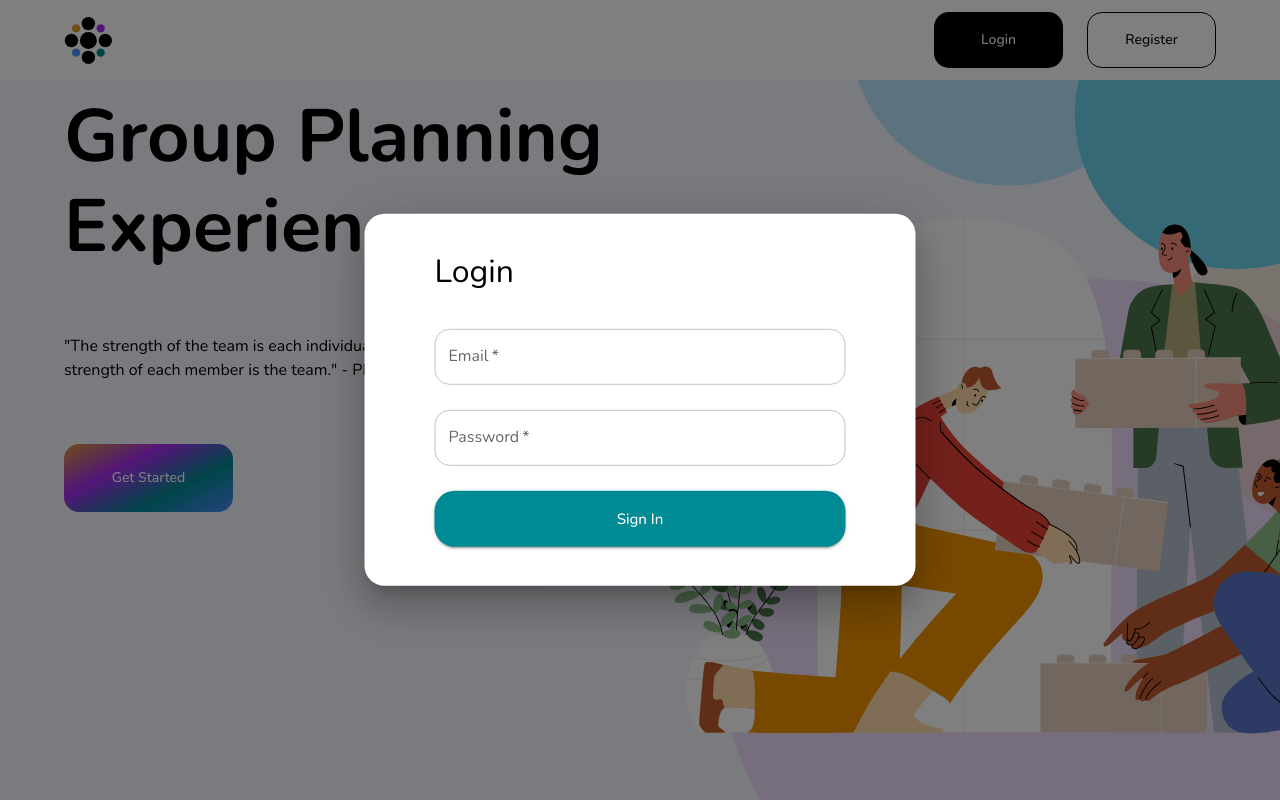
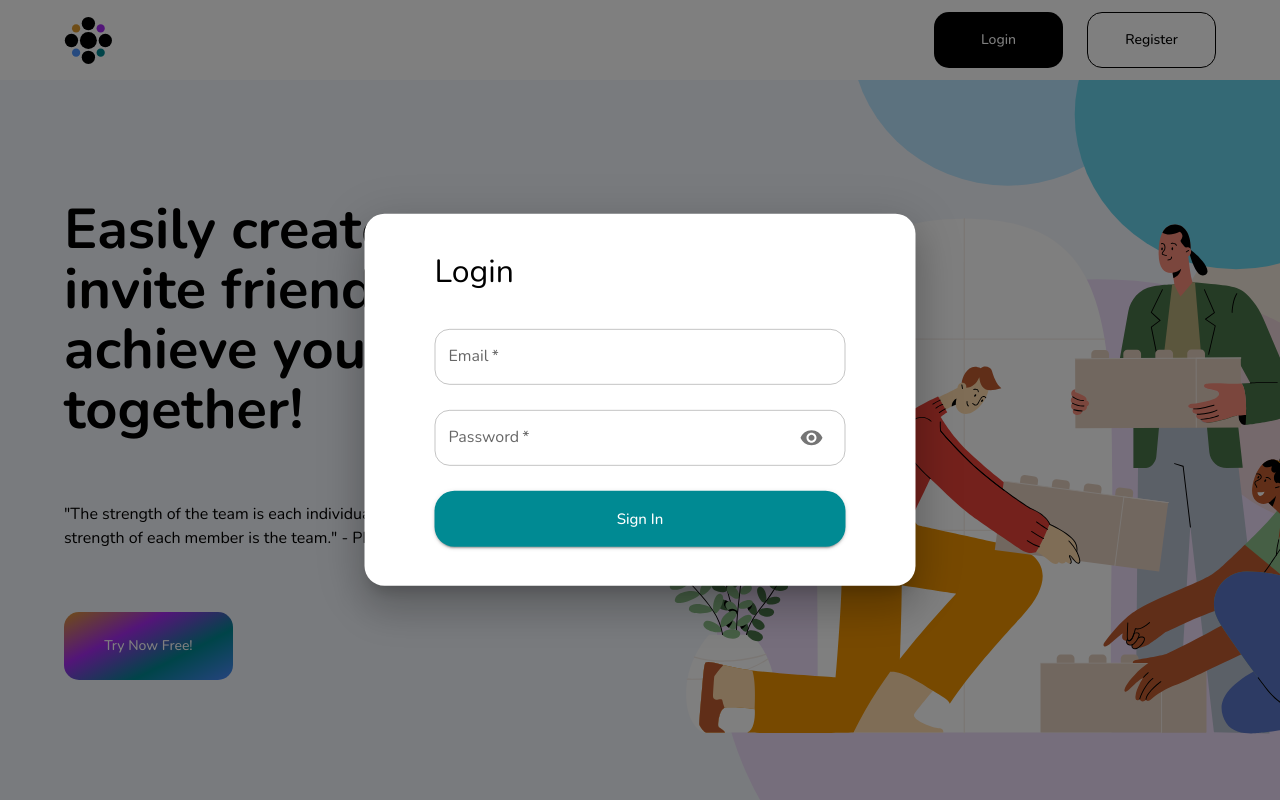
Before and after one commit to LeonMagnificat/Solid-FE, a React (Create React App) app: page / in a window 1280 px wide. Both pictures are taken after a click on the button "Login". Shown: the top 800 px of the page. Built offline with nearby package versions, Linux system fonts and the light colour scheme; no server answers.

Commit message:
currency

```diff
--- a/src/components/Group/Group.jsx
+++ b/src/components/Group/Group.jsx
@@ -14,6 +14,7 @@ export default function Group(props) {
   const [message, setMessage] = useState(false);
   const [infoText, setInfoText] = useState(false);
   const groups = useSelector((state) => state.user.groups);
+  const darkMode = useSelector((state) => state.user.darkMode);
 
   const handleOpen = () => {
     setOpen(true);
@@ -35,14 +36,14 @@ export default function Group(props) {
   return (
     <Box sx={{ flexGrow: 1 }}>
       {!content ? (
-        <GroupBox2>
+        <GroupBox2 sx={{ backgroundColor: darkMode ? "#363636" : "white" }}>
           <Box sx={{ height: "100%", padding: "37px", boxSizing: "border-box", display: "flex", flexDirection: "column", justifyContent: "center", alignItems: "center" }}>
             <Box>
               <img src={empty} alt="" />
             </Box>
 
             <Box sx={{ display: "flex", alignItems: "center", marginBlockEnd: "10px" }}>
-              <Typography sx={{ fontSize: "14px", cursor: "pointer", width: "301px", textAlign: "center", marginBlock: "25px" }}>
+              <Typography sx={{ fontSize: "14px", cursor: "pointer", width: "301px", textAlign: "center", marginBlock: "25px", color: darkMode ? "#fff" : "black" }}>
                 There are no groups available, click the button below to create one and add members.
               </Typography>
             </Box>
--- a/src/components/Group/GroupWithcontent.jsx
+++ b/src/components/Group/GroupWithcontent.jsx
@@ -200,8 +200,8 @@ export default function GroupWithcontent(props) {
                             sx={{ display: "flex", justifyContent: "space-between", alignItems: "center", width: "100%", fontSize: "40px", fontWeight: "bold", marginBlock: "0px" }}
                           >
                             <Box sx={{ color: darkMode ? "#70edf5" : "" }}>
-                              <span>{group.total}</span>
-                              <span>{group.currency}</span>
+                              <span>{group.total.toFixed(2).replace(/\d(?=(\d{3})+\.)/g, "$&,")}</span> <span></span>
+                              <span>{group.currency === "USD" ? "$" : group.currency === "EUR" ? "€" : group.currency === "PLN" ? "zł" : ""}</span>
                             </Box>
                             <Button
                               sx={{
--- a/src/components/groupPage/Groupcards.jsx
+++ b/src/components/groupPage/Groupcards.jsx
@@ -6,6 +6,7 @@ import add from "../../icons/add.svg";
 import CreateGroupModel from "../Group/CreateGroupModel.jsx";
 import { useState } from "react";
 import GroupPageCards from "./GroupPageCards.jsx";
+import { useSelector } from "react-redux";
 
 const GroupBox = styled(Box)({
   height: "400px",
@@ -24,6 +25,7 @@ const AddButton = styled(Button)({
 });
 
 export default function Groupcards(props) {
+  const darkMode = useSelector((state) => state.user.darkMode);
   const group = props.user.group;
   const [open, setOpen] = useState(false);
   const [message, setMessage] = useState(false);
@@ -48,14 +50,14 @@ export default function Groupcards(props) {
     <>
       {!content ? (
         <Box sx={{ flexGrow: 1 }}>
-          <GroupBox>
+          <GroupBox sx={{ backgroundColor: darkMode ? "#363636" : "white" }}>
             <Box sx={{ height: "100%", padding: "37px", boxSizing: "border-box", display: "flex", flexDirection: "column", justifyContent: "center", alignItems: "center" }}>
               <Box>
                 <img src={empty} alt="" />
               </Box>
               <Box>
                 <Box sx={{ display: "flex", alignItems: "center", marginBlockEnd: "10px" }}>
-                  <Typography sx={{ fontSize: "14px", cursor: "pointer", width: "301px", textAlign: "center", marginBlock: "25px" }}>
+                  <Typography sx={{ fontSize: "14px", cursor: "pointer", width: "301px", textAlign: "center", marginBlock: "25px", color: darkMode ? "#fff" : "black" }}>
                     There are no groups available, click the button below to create one and add members.
                   </Typography>
                 </Box>
--- a/src/components/groupPage/TotalContributionMemberCard.jsx
+++ b/src/components/groupPage/TotalContributionMemberCard.jsx
@@ -8,7 +8,7 @@ import { useSelector } from "react-redux";
 
 export default function TotalContributionMemberCard(props) {
   const randomProfile = colors[Math.floor(Math.random() * colors.length)];
-  const formattedAmount = props.total.toFixed(2);
+  const formattedAmount = props.total.toFixed(2).replace(/\d(?=(\d{3})+\.)/g, "$&,");
   const darkMode = useSelector((state) => state.user.darkMode);
 
   const AccordionBox = styled(Box)({
@@ -46,8 +46,8 @@ export default function TotalContributionMemberCard(props) {
               <Typography sx={{ fontWeight: "bold" }}>T</Typography>
             </NumberingBox>
             <Typography sx={{ marginInlineStart: "10px", whiteSpace: "nowrap", overflow: "hidden", textOverflow: "ellipsis" }}> Total Contribution </Typography>
-            <Typography sx={{ marginInlineStart: "10px", fontWeight: "bold", whiteSpace: "nowrap", overflow: "hidden", textOverflow: "ellipsis", width: "6em" }}>
-              {formattedAmount} {props.currency}
+            <Typography sx={{ marginInlineStart: "10px", fontWeight: "bold", whiteSpace: "nowrap", overflow: "hidden", textOverflow: "ellipsis", width: "15em", textAlign: "end" }}>
+              {formattedAmount} <span>{props.currency === "USD" ? "$" : props.currency === "EUR" ? "€" : props.currency === "PLN" ? "zł" : ""}</span>
             </Typography>
           </AccordionMemberBox>
         </AccordionBox>
--- a/src/components/landing/Body.jsx
+++ b/src/components/landing/Body.jsx
@@ -23,11 +23,10 @@ function Body() {
   });
 
   const HomeTitle = styled(Typography)({
-    fontSize: "74px",
+    fontSize: "3.5em",
     fontWeight: "bold",
-    width: "558px",
-    lineHeight: "90px",
-    marginTop: "15vh",
+    width: "600px",
+    lineHeight: "60px",
 
     "@media (max-width: 900px)": {
       fontSize: "50px",
@@ -58,8 +57,9 @@ function Body() {
       <Container maxWidth="lg">
         <Fade in={true} timeout={1500}>
           <Grid container spacing={2} columns={12}>
-            <Grid item xs={12} md={6} sx={{ position: "relative", top: "20%" }}>
-              <HomeTitle sx={{ zIndex: 1 }}>Elevate Your Group Planning Experience.</HomeTitle>
+            <Grid item xs={12} md={6} sx={{ display: "flex", alignItems: "center", position: "relative", top: "20%" }}>
+              <Box>
+                <HomeTitle sx={{ zIndex: 1 }}>Easily create groups, invite friends and achieve your goals together!</HomeTitle>
                 <Typography
                   sx={{
                     width: "468px",
@@ -74,8 +74,9 @@ function Body() {
                 </Typography>
 
                 <HomeButton variant="contained" onClick={handleOpen2}>
-                Get Started
+                  Try Now Free!
                 </HomeButton>
+              </Box>
             </Grid>
             <Grid
               item
--- a/src/components/login/LoginbyInvitation.jsx
+++ b/src/components/login/LoginbyInvitation.jsx
@@ -1,5 +1,5 @@
 import React from "react";
-import { Grid, Box, Typography, Fade, TextField, Alert, LinearProgress } from "@mui/material";
+import { Grid, Box, Typography, Fade, TextField, Alert, LinearProgress, IconButton, InputAdornment } from "@mui/material";
 
 import { style2, titleStyle, MainButton, ModelTitles, ImageLogin } from "./login-style.jsx";
 import { Link, useLocation } from "react-router-dom";
@@ -8,6 +8,7 @@ import { useState, useEffect } from "react";
 import { useDispatch } from "react-redux";
 import { loginInvitedUser } from "../../redux/actions/index.js";
 import { useNavigate } from "react-router-dom";
+import { Visibility, VisibilityOff } from "@mui/icons-material";
 
 function LoginbyInvitation(props) {
   const location = useLocation();
@@ -31,6 +32,11 @@ function LoginbyInvitation(props) {
   const [isLoading, setIsLoading] = useState(false);
   // eslint-disable-next-line no-unused-vars
   const [progress, setProgress] = useState(0);
+  const [showPassword, setShowPassword] = useState(false);
+
+  const handleTogglePassword = () => {
+    setShowPassword((prev) => !prev);
+  };
 
   useEffect(() => {
     const timer = setInterval(() => {
@@ -123,12 +129,19 @@ function LoginbyInvitation(props) {
                 className="inputRounded"
                 label="Password"
                 variant="outlined"
+                type={showPassword ? "text" : "password"}
+                InputProps={{
+                  endAdornment: (
+                    <InputAdornment position="end">
+                      <IconButton onClick={handleTogglePassword}>{showPassword ? <VisibilityOff /> : <Visibility />}</IconButton>
+                    </InputAdornment>
+                  ),
+                }}
                 sx={{ marginBlockStart: "25px", marginBlockEnd: "25px" }}
                 onChange={(e) => {
                   setUser({ ...user, password: e.target.value });
                 }}
                 error={passwordErrors}
-                type="password"
                 fullWidth
                 required
               />
--- a/src/components/login/login.jsx
+++ b/src/components/login/login.jsx
@@ -1,10 +1,11 @@
 import React, { useState, useEffect } from "react";
 import { useDispatch } from "react-redux";
 //import googleIcon from "../../icons/google.svg";
-import { Box, Fade, TextField, Modal, Backdrop, Alert, LinearProgress } from "@mui/material";
+import { Box, Fade, TextField, Modal, Backdrop, Alert, LinearProgress, IconButton, InputAdornment } from "@mui/material";
 import { style, titleStyle, MainButton, ModelTitles } from "./login-style.jsx";
 import { loginUser } from "../../redux/actions/index.js";
 import { useNavigate } from "react-router-dom";
+import { Visibility, VisibilityOff } from "@mui/icons-material";
 
 LoginModel.defaultProps = {
   open: false,
@@ -22,6 +23,11 @@ export default function LoginModel(props) {
   const [errorMessages, setErrorMessages] = useState(false);
   const [errorText, setErrorText] = useState("");
   const [isLoading, setIsLoading] = useState(false);
+  const [showPassword, setShowPassword] = useState(false);
+
+  const handleTogglePassword = () => {
+    setShowPassword((prev) => !prev);
+  };
 
   // eslint-disable-next-line no-unused-vars
   const [progress, setProgress] = useState(0);
@@ -119,12 +125,19 @@ export default function LoginModel(props) {
                 className="inputRounded"
                 label="Password"
                 variant="outlined"
+                type={showPassword ? "text" : "password"}
+                InputProps={{
+                  endAdornment: (
+                    <InputAdornment position="end">
+                      <IconButton onClick={handleTogglePassword}>{showPassword ? <VisibilityOff /> : <Visibility />}</IconButton>
+                    </InputAdornment>
+                  ),
+                }}
                 sx={{ marginBlockStart: "25px", marginBlockEnd: "25px" }}
                 onChange={(e) => {
                   setUser({ ...user, password: e.target.value });
                 }}
                 error={passwordErrors}
-                type="password"
                 fullWidth
                 required
               />
--- a/src/components/register/Register.jsx
+++ b/src/components/register/Register.jsx
@@ -1,10 +1,11 @@
 import React, { useState, useEffect } from "react";
-import { Backdrop, Box, Modal, Fade, Alert, TextField, LinearProgress } from "@mui/material";
+import { Backdrop, Box, Modal, Fade, Alert, TextField, LinearProgress, IconButton, InputAdornment } from "@mui/material";
 import { style, titleStyle } from "../login/login-style.jsx";
 import { ModelTitles, MainButton } from "./registerStyle.jsx";
 import { useDispatch } from "react-redux";
 import { RegisterUser } from "../../redux/actions/index.js";
 import { useNavigate } from "react-router-dom";
+import { Visibility, VisibilityOff } from "@mui/icons-material";
 
 export default function RegisterModel(props) {
   const dispatch = useDispatch();
@@ -24,6 +25,11 @@ export default function RegisterModel(props) {
   const [isLoading, setIsLoading] = useState(false);
   // eslint-disable-next-line no-unused-vars
   const [progress, setProgress] = useState(0);
+  const [showPassword, setShowPassword] = useState(false);
+
+  const handleTogglePassword = () => {
+    setShowPassword((prev) => !prev);
+  };
 
   useEffect(() => {
     const timer = setInterval(() => {
@@ -149,12 +155,19 @@ export default function RegisterModel(props) {
                 className="inputRounded"
                 label="Password"
                 variant="outlined"
+                type={showPassword ? "text" : "password"}
                 sx={{ marginBlockStart: "25px", marginBlockEnd: "25px" }}
+                InputProps={{
+                  endAdornment: (
+                    <InputAdornment position="end">
+                      <IconButton onClick={handleTogglePassword}>{showPassword ? <VisibilityOff /> : <Visibility />}</IconButton>
+                    </InputAdornment>
+                  ),
+                }}
                 onChange={(e) => {
                   setUser({ ...user, password: e.target.value });
                 }}
                 error={passwordErrors}
-                type="password"
                 fullWidth
                 required
               />
--- a/src/components/register/RegisterbyInvitation.jsx
+++ b/src/components/register/RegisterbyInvitation.jsx
@@ -1,5 +1,5 @@
 import React from "react";
-import { Grid, Box, Typography, Fade, TextField, Alert, LinearProgress } from "@mui/material";
+import { Grid, Box, Typography, Fade, TextField, Alert, LinearProgress, IconButton, InputAdornment } from "@mui/material";
 import { style2, titleStyle } from "../login/login-style.jsx";
 import registerImage from "../../icons/registerillustration.svg";
 import { useState, useEffect } from "react";
@@ -8,8 +8,8 @@ import { RegisterByInvitation } from "../../redux/actions/index.js";
 import { useDispatch } from "react-redux";
 import { Link } from "react-router-dom";
 import { MainButton, ModelTitles, ImageLogin } from "./registerStyle.jsx";
-
 import { useNavigate } from "react-router-dom";
+import { Visibility, VisibilityOff } from "@mui/icons-material";
 
 function RegisterbyInvitation() {
   const location = useLocation();
@@ -35,6 +35,11 @@ function RegisterbyInvitation() {
   const [isLoading, setIsLoading] = useState(false);
   // eslint-disable-next-line no-unused-vars
   const [progress, setProgress] = useState(0);
+  const [showPassword, setShowPassword] = useState(false);
+
+  const handleTogglePassword = () => {
+    setShowPassword((prev) => !prev);
+  };
 
   useEffect(() => {
     const timer = setInterval(() => {
@@ -160,12 +165,19 @@ function RegisterbyInvitation() {
                 sx={{ marginBlockStart: "25px", marginBlockEnd: "25px" }}
                 label="Password"
                 variant="outlined"
+                type={showPassword ? "text" : "password"}
+                InputProps={{
+                  endAdornment: (
+                    <InputAdornment position="end">
+                      <IconButton onClick={handleTogglePassword}>{showPassword ? <VisibilityOff /> : <Visibility />}</IconButton>
+                    </InputAdornment>
+                  ),
+                }}
                 className="inputRounded"
                 onChange={(e) => {
                   setUser({ ...user, password: e.target.value });
                 }}
                 error={passwordErrors}
-                type="password"
                 fullWidth
                 required
               />
```
Also changed, not shown: src/components/groupPage/MemberContributionCard.jsx (+4 -3 lines). Lines whose indentation alone changed are shown as unchanged.
